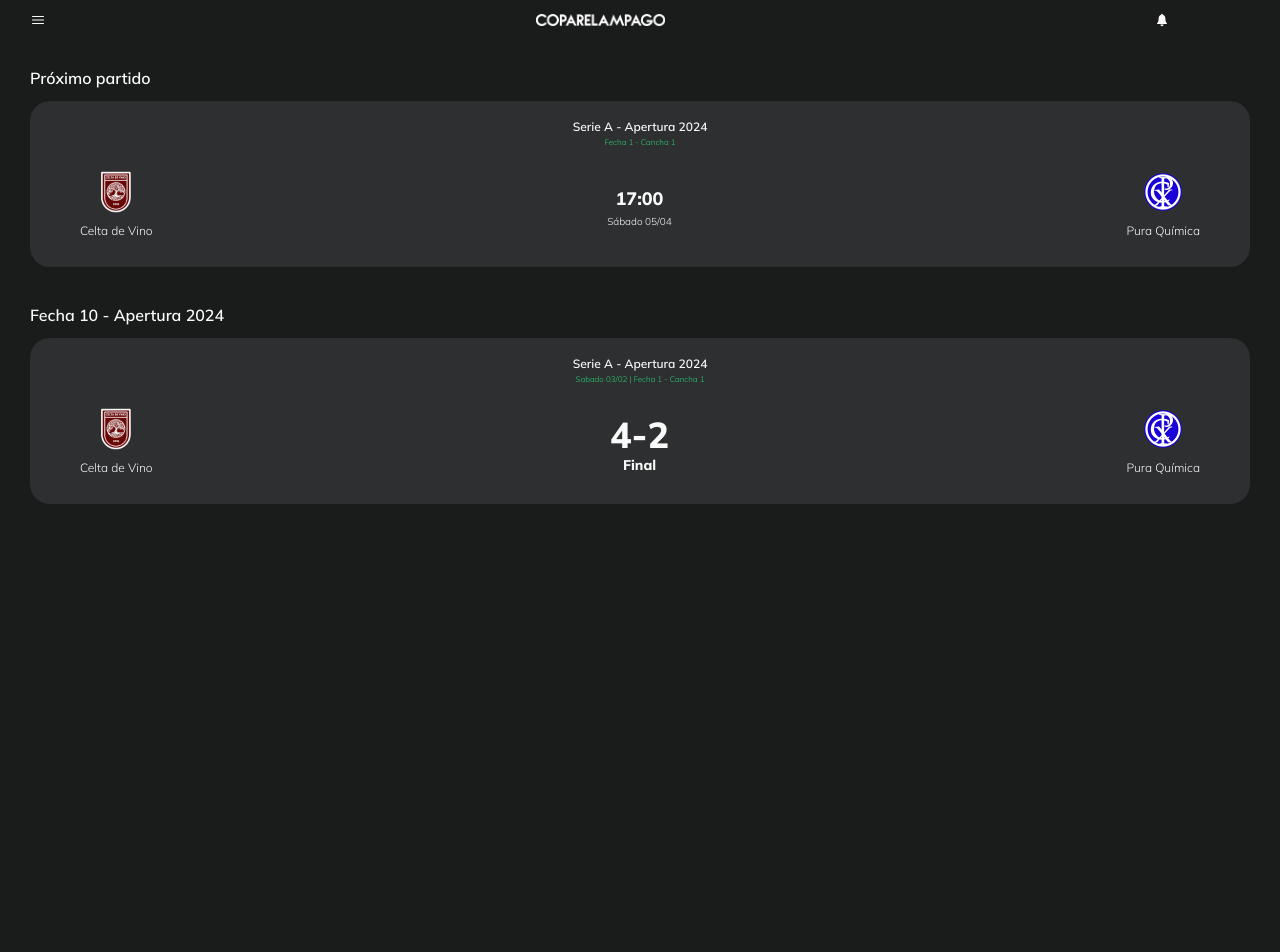
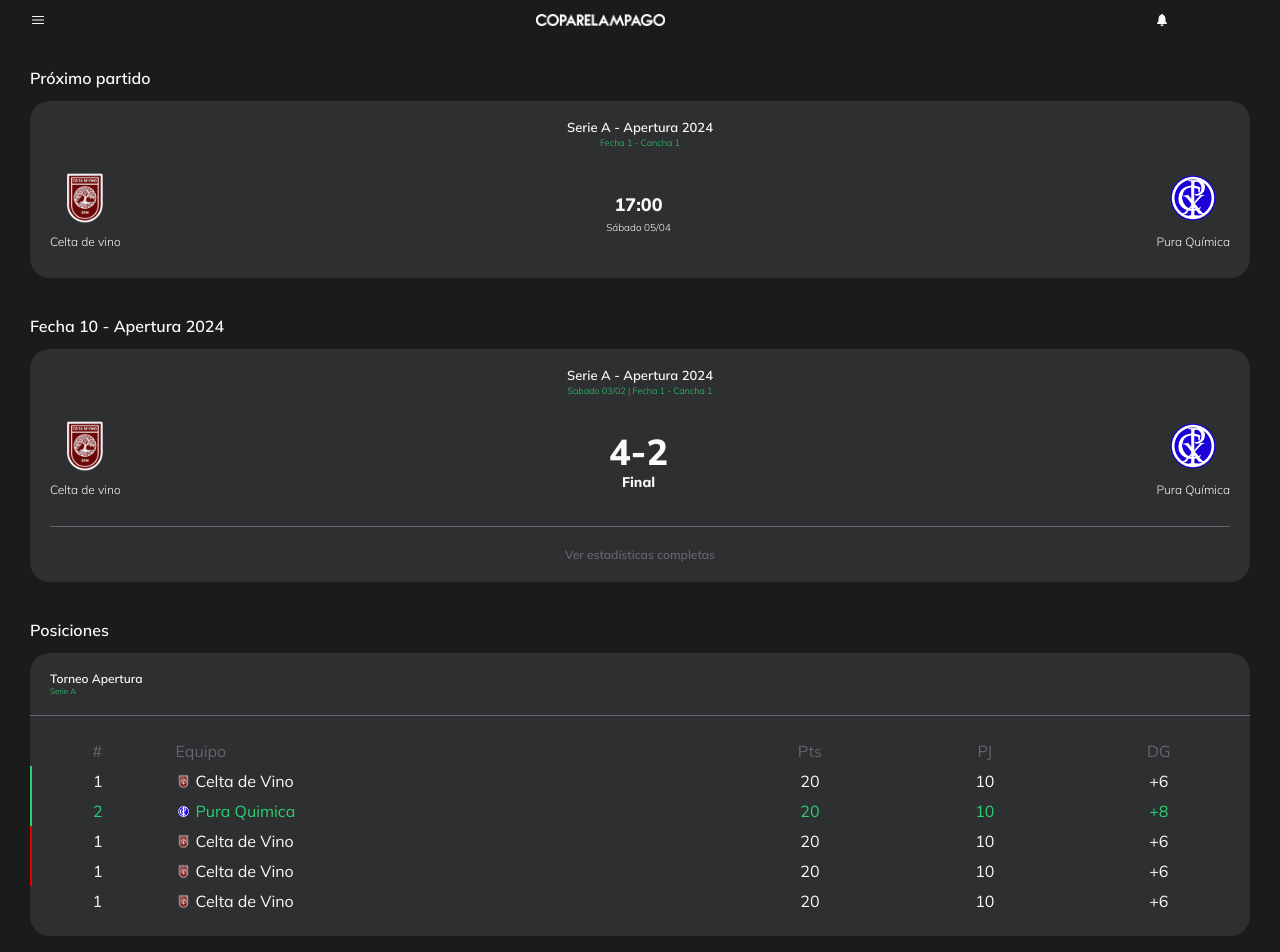
Before and after one commit to perezmariano08/CopaRelampago, a React (Vite) app: page / in a window 1280 px wide. Shown: the top 952 px of the page. Before the commit the page ends 800 px from the top, so only its background shows below. Built offline with nearby package versions, Linux system fonts and the light colour scheme.

Commit message:
add table component

```diff
--- a/src/components/Stats/CardPartido/CardPartido.jsx
+++ b/src/components/Stats/CardPartido/CardPartido.jsx
@@ -1,5 +1,5 @@
 import React from 'react'
-import { CardPartidoTitles, CardPartidoWrapper, CardPartidoTeams, CardPartidoTeam, CardPartidoInfo } from './CardPartidoStyles'
+import { CardPartidoTitles, CardPartidoWrapper, CardPartidoTeams, CardPartidoTeam, CardPartidoInfo, CardPartidoStats, CardPartidoDivider } from './CardPartidoStyles'
 import EscudoCelta from '/Escudos/celta-de-vino.png'
 import EscudoPuraQuimica from '/Escudos/pura-quimica.png'
 
@@ -18,13 +18,12 @@ const CardPartido = ({finished}) => {
                             <p>Fecha 1 - Cancha 1</p>
                         </>
                     )}
-
             </CardPartidoTitles>
             <CardPartidoTeams>
                 <CardPartidoTeam>
                     <img src={EscudoCelta} />
                     <h4>
-                        Celta de Vino
+                        Celta de vino
                     </h4>
                 </CardPartidoTeam>
 
@@ -50,6 +49,22 @@ const CardPartido = ({finished}) => {
                 </CardPartidoTeam>
 
             </CardPartidoTeams>
+            {
+                finished ? (
+                    <>
+                        <CardPartidoDivider/>
+                        <CardPartidoStats>
+                            <a>
+                                Ver estadísticas completas
+                            </a>
+                        </CardPartidoStats>
+                    </>
+
+                ) : (
+                    <>
+                    </>
+                )
+            }
         </CardPartidoWrapper>
     )
 }
--- a/src/components/Stats/CardPartido/CardPartidoStyles.js
+++ b/src/components/Stats/CardPartido/CardPartidoStyles.js
@@ -2,7 +2,7 @@ import styled from "styled-components";
 
 export const CardPartidoWrapper = styled.div`
     background-color: var(--gray-300);
-    padding: 20px 50px;
+    padding: 20px;
     display: flex;
     flex-direction: column;
     gap: 20px;
@@ -17,13 +17,13 @@ export const CardPartidoTitles = styled.div`
     text-align: center;
 
     h3 {
-        font-size: 12px;
+        font-size: 13px;
         font-weight: 600;
         line-height: 12px;
     }
 
     p {
-        font-size: 8px;
+        font-size: 9px;
         font-weight: 300;
         color: var(--green)
     }
@@ -41,14 +41,17 @@ export const CardPartidoTeam = styled.div`
     gap: 6px;
     justify-content: center;
     align-items: center;
+    max-width: 80px;
+
     img {
-        width: 50px;
+        width: 60px;
     }
 
     h4 {
         font-size: 12px;
         font-weight: 300;
         min-height: 24px;
+        text-align: center;
     }
 `
 export const CardPartidoInfo = styled.div`
@@ -80,3 +83,21 @@ export const CardPartidoInfo = styled.div`
         font-weight: 800;
     }
 `
+
+export const CardPartidoDivider = styled.div`
+    height: 1px;
+    width: 100%;
+    background-color: var(--gray-200);
+`
+
+export const CardPartidoStats = styled.div`
+    display: flex;
+    flex-direction: column;
+    align-items: center;
+    width: 100%;
+    a {
+        font-size: 12px;
+        font-weight: 600;
+        color: var(--gray-200);
+    }
+`
--- /dev/null
+++ b/src/components/Stats/Table/Table.jsx
@@ -0,0 +1,82 @@
+import React from 'react'
+import { TableContainerStyled, TableTitle, TableTitleDivider, TableWrapper } from './TableStyles'
+import EscudoCelta from '/Escudos/celta-de-vino.png'
+import EscudoPuraQuimica from '/Escudos/pura-quimica.png'
+
+const Table = () => {
+    return (
+        <TableContainerStyled>
+            <TableTitle>
+                <h3>Torneo Apertura</h3>
+                <p>Serie A</p>
+            </TableTitle>
+            <TableTitleDivider/>
+            <TableWrapper>
+            <thead>
+            <tr>
+                <th>#</th>
+                <th className='team'>Equipo</th>
+                <th>Pts</th>
+                <th>PJ</th>
+                <th>DG</th>
+            </tr>
+        </thead>
+        <tbody>
+            <tr className='one'>
+                <td>1</td>
+                <td className='team'>
+                    <img src={EscudoCelta} alt="" />
+                    Celta de Vino
+                </td>
+                <td>20</td>
+                <td>10</td>
+                <td>+6</td>
+            </tr>
+            <tr className='my-team one'>
+                <td>2</td>
+                <td className='team'>
+                    <img src={EscudoPuraQuimica} alt="" />
+                    Pura Quimica
+                </td>
+                <td>20</td>
+                <td>10</td>
+                <td>+8</td>
+            </tr>
+            <tr className='two'>
+                <td>1</td>
+                <td className='team'>
+                    <img src={EscudoCelta} alt="" />
+                    Celta de Vino
+                </td>
+                <td>20</td>
+                <td>10</td>
+                <td>+6</td>
+            </tr>
+            <tr className='three'>
+                <td>1</td>
+                <td className='team'>
+                    <img src={EscudoCelta} alt="" />
+                    Celta de Vino
+                </td>
+                <td>20</td>
+                <td>10</td>
+                <td>+6</td>
+            </tr>
+            <tr className=''>
+                <td>1</td>
+                <td className='team'>
+                    <img src={EscudoCelta} alt="" />
+                    Celta de Vino
+                </td>
+                <td>20</td>
+                <td>10</td>
+                <td>+6</td>
+            </tr>
+        </tbody>
+        </TableWrapper>
+        </TableContainerStyled>
+
+    )
+}
+
+export default Table
--- /dev/null
+++ b/src/components/Stats/Table/TableStyles.js
@@ -0,0 +1,78 @@
+import styled from "styled-components";
+
+export const TableContainerStyled = styled.div`
+    display: flex;
+    flex-direction: column;
+    background-color: var(--gray-300);
+    border-radius: 20px;
+    overflow: hidden;
+    padding: 20px 0;
+    gap: 20px;
+`
+
+export const TableTitle = styled.div`
+    display: flex;
+    flex-direction: column;
+    gap: 2px;
+    padding: 0 20px;
+    h3 {
+        font-weight: 600;
+        font-size: 12px;
+        line-height: 12px;
+    }
+
+    p {
+        font-weight: 300;
+        font-size: 8px;
+        line-height: 8px;
+        color: var(--green);
+    }
+`
+
+export const TableTitleDivider = styled.div`
+    height: 1px;
+    width: 100%;
+    background-color: var(--gray-200);
+`
+
+export const TableWrapper = styled.table`
+    background-color: var(--gray-300);
+    width: 100%;
+    border-collapse: collapse;
+
+    th, td {
+        text-align: center;
+        padding: 5px 12px;
+    }
+
+    .my-team {
+        color: var(--green);
+    }
+
+    .team {
+        text-align: left;
+        display: flex;
+        align-items: center;
+        gap: 5px;
+    }
+
+    .team img {
+        height: 15px;
+    }
+
+    th {
+        color: var(--gray-200);
+    }
+
+    .one {
+        border-left: 2px solid var(--green);
+    }
+
+    .two {
+        border-left: 2px solid var(--red);
+    }
+
+    .three {
+        border-left: 2px solid var(--red);
+    }
+`
--- a/src/pages/Home/Home.jsx
+++ b/src/pages/Home/Home.jsx
@@ -3,6 +3,7 @@ import { Navbar } from '../../components/Navbar/Navbar'
 import CardPartido from '../../components/Stats/CardPartido/CardPartido'
 import { HomeWrapper, HomeContainerStyled } from './HomeStyles'
 import Section from '../../components/Section/Section'
+import Table from '../../components/Stats/Table/Table'
 
 const Home = () => {
     return (
@@ -18,6 +19,10 @@ const Home = () => {
                         <h2>Fecha 10 - Apertura 2024</h2>
                         <CardPartido finished/>
                     </Section>
+                    <Section>
+                        <h2>Posiciones</h2>
+                        <Table/>
+                    </Section>
                 </HomeWrapper>
             </HomeContainerStyled>
 
```
